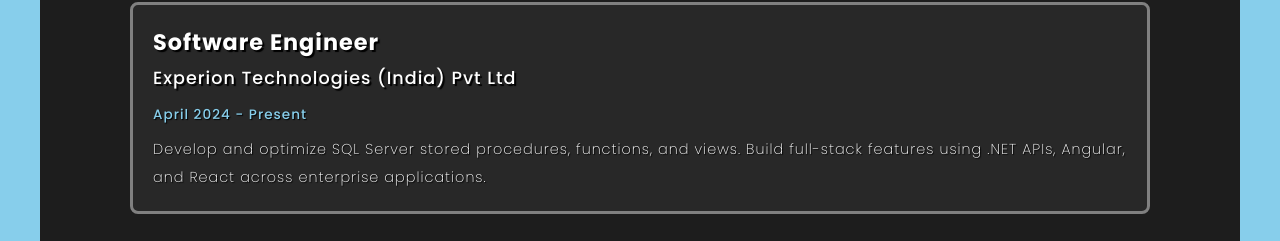
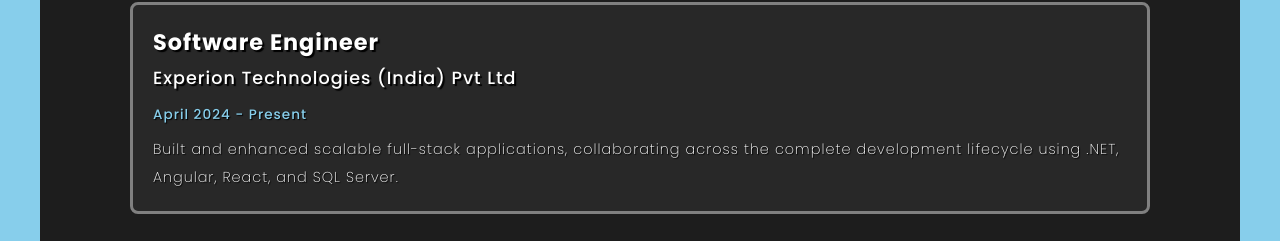
Before and after one commit to h-ashir/HashirAslam_portfolio, a plain HTML site: page index.html in a window 1280 px wide. Shown: the part 857-1098 px from the top of the page. Drawn offline with Linux system fonts and the light colour scheme.

Commit message:
update experience description

```diff
--- a/index.html
+++ b/index.html
@@ -84,7 +84,7 @@
                     <h1>Software Engineer</h1>
                     <h3>Experion Technologies (India) Pvt Ltd</h3>
                     <p class="duration">April 2024 - Present</p>
-                    <p>Develop and optimize SQL Server stored procedures, functions, and views. Build full-stack features using .NET APIs, Angular, and React across enterprise applications.</p>
+                    <p>Built and enhanced scalable full-stack applications, collaborating across the complete development lifecycle using .NET, Angular, React, and SQL Server.</p>
                 </div>
                 <div class="experience-item">
                     <h1>Python Django Intern</h1>
```
